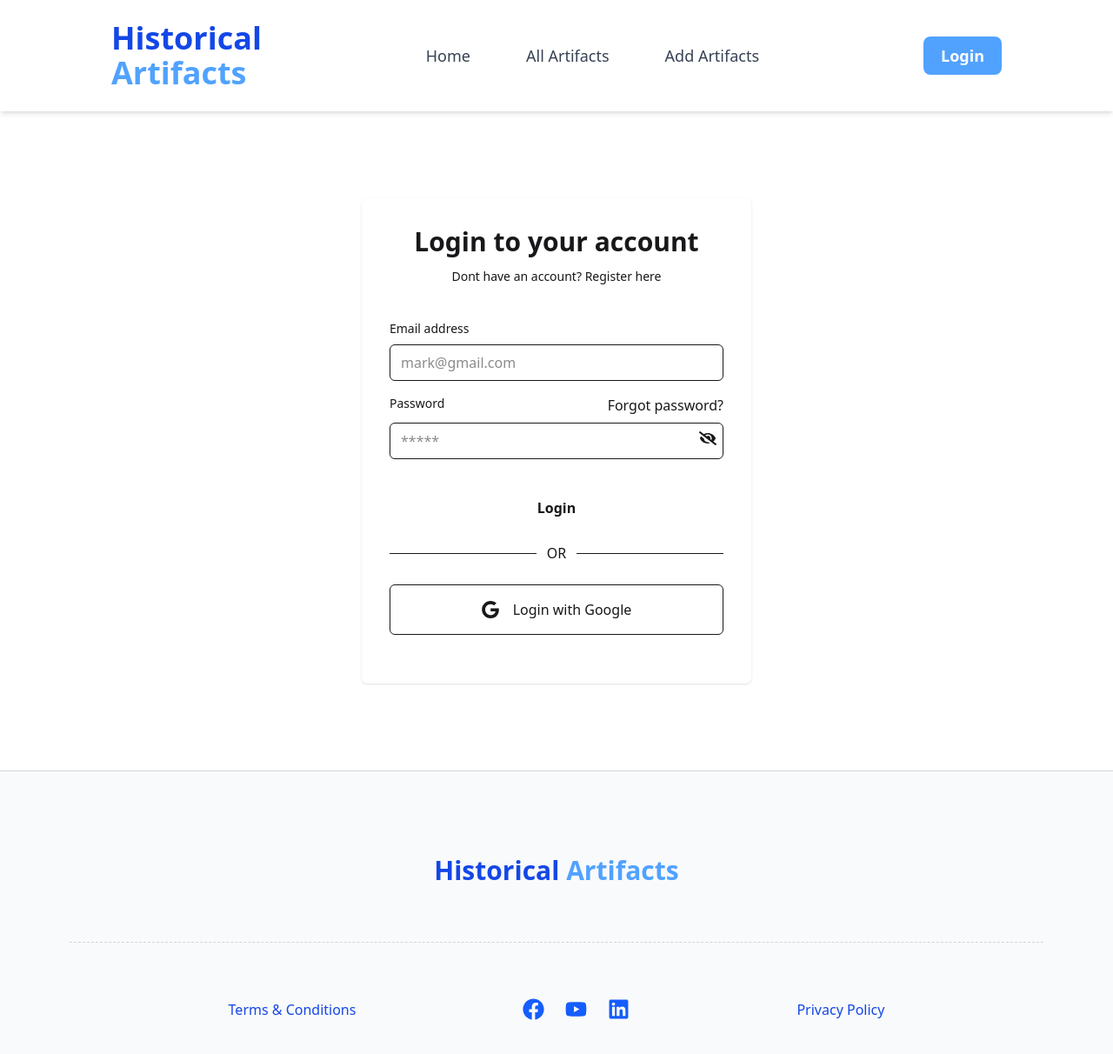
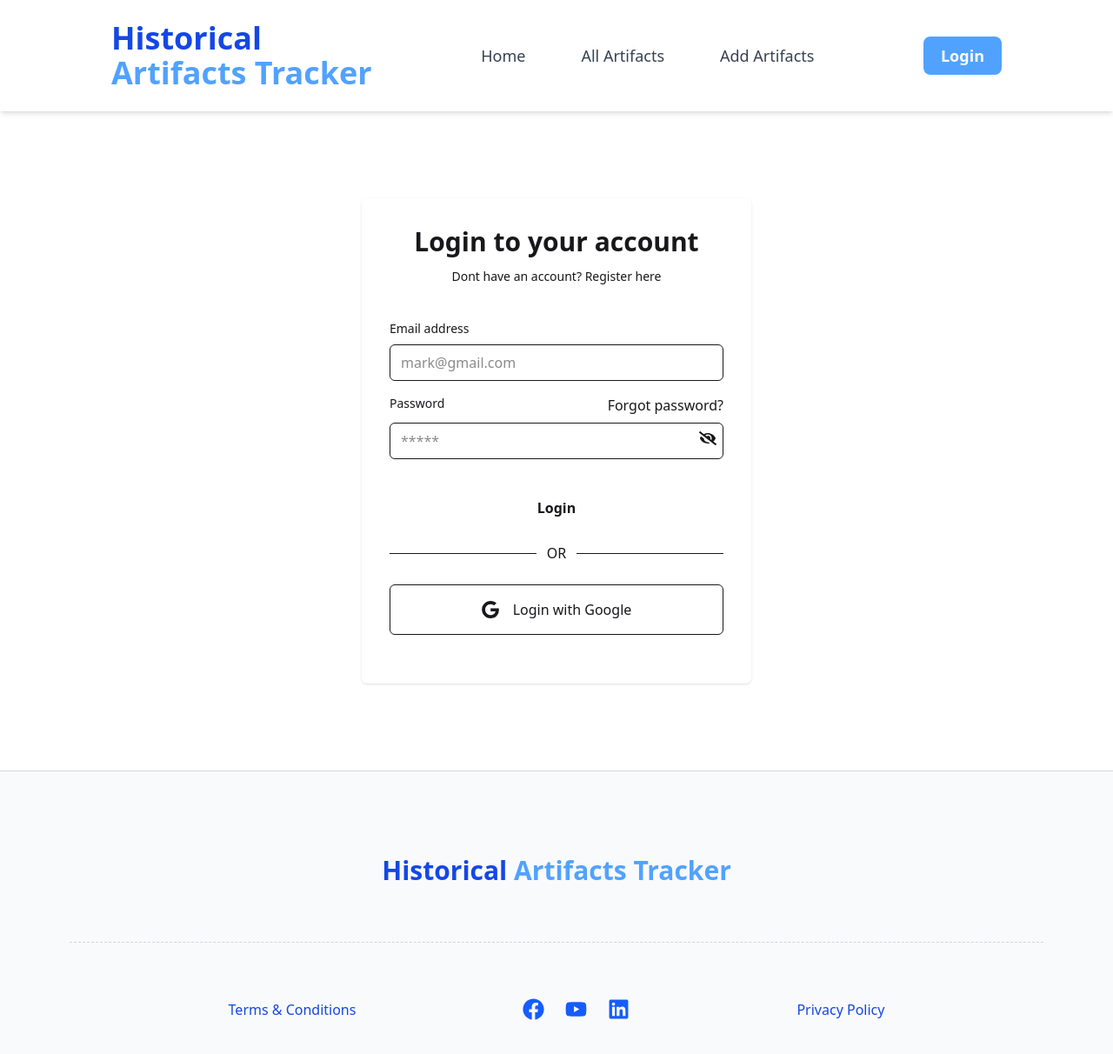
Before and after one commit to shaminyeasir/historical_artifacts_tracker-client, a React (Vite) app: page /login in a window 1280 px wide. Shown: the top 1212 px of the page at 87% size. Built offline with nearby package versions, Linux system fonts and the light colour scheme; no server answers.

Commit message:
Navbar and Footer design change

```diff
--- a/src/components/Footer.jsx
+++ b/src/components/Footer.jsx
@@ -8,7 +8,7 @@ const Footer = () => {
         <div className="flex flex-col gap-8 justify-between items-center px-20 py-24 bg-gray-50 text-gray-800 border-t border-gray-300">
             <div className="flex flex-col items-center gap-4">
                 <h1 id="Nav_title" className="mb-0 text-3xl font-extrabold text-blue-700">
-                    Historical <span className="text-blue-400">Artifacts</span>
+                    Historical <span className="text-blue-400">Artifacts Tracker</span>
                 </h1>
             </div>
 
--- a/src/components/Navbar.jsx
+++ b/src/components/Navbar.jsx
@@ -43,7 +43,7 @@ const Navbar = () => {
                     className="mb-0 text-3xl sm:text-4xl font-extrabold text-blue-700 text-center lg:text-left"
                 >
                     Historical <br />
-                    <span className="text-blue-400">Artifacts</span>
+                    <span className="text-blue-400">Artifacts Tracker</span>
                 </h1>
             </div>
 
```
Also changed, not shown: public/website logo.jpg (added).
